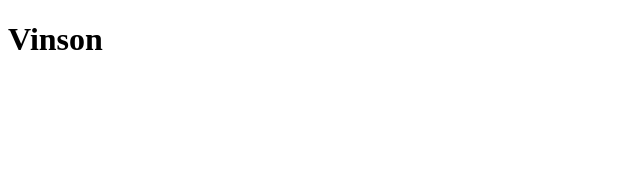
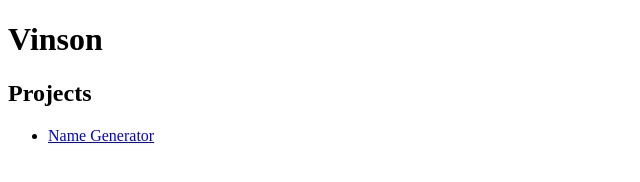
Before and after one commit to geekwisevinson/intro-to-js-sept-2019, a plain HTML site: page vinson/index.html in a window 1280 px wide. Shown: the whole page, without its empty margins (0-640 px from the left). Drawn offline with Linux system fonts and the light colour scheme.

Commit message:
add link for name gen

```diff
--- a/vinson/index.html
+++ b/vinson/index.html
@@ -6,5 +6,10 @@
 </head>
 <body>
 <h1>Vinson</h1>
+
+<h2>Projects</h2>
+<ul>
+    <li><a href="./day3/name-gen.html">Name Generator</a></li>
+</ul>
 </body>
 </html>
```
